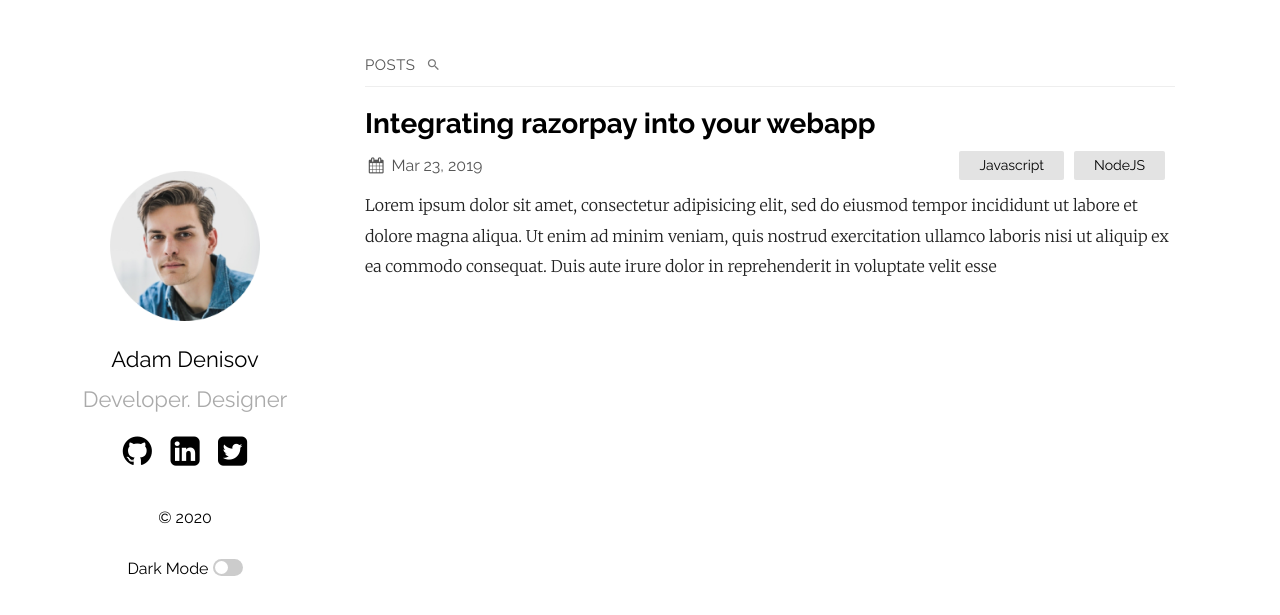
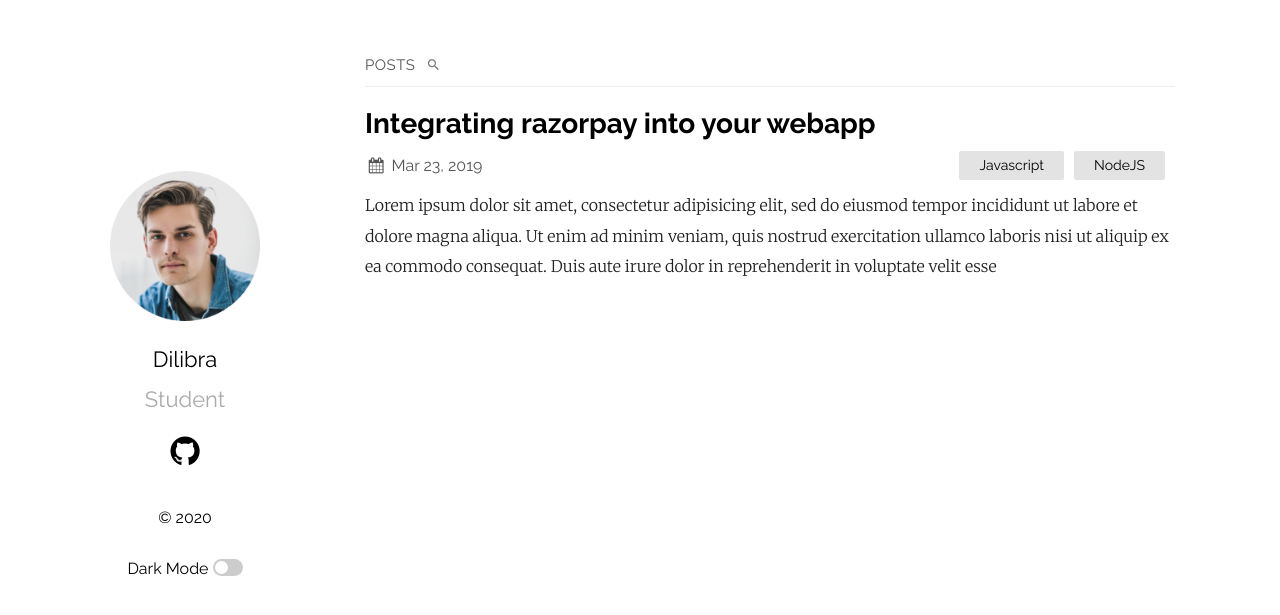
Before and after one commit to Dilibra/Dilibra.github.io, a Jekyll site: the page built from index.md, in a window 1280 px wide. Shown: the top 615 px of the page. Built offline with Jekyll 4.4.1, drawn with Linux system fonts in a browser that asks for light colours; part of the change alters nothing that is shown.

Commit message:
Change _config.yml to customize Dilibra's websit.

```diff
--- a/_config.yml
+++ b/_config.yml
@@ -1,10 +1,8 @@
-title: Your awesome title
-author: GitHub User
-email: your-email@domain.com
+title: Dilibra likes to share
+author: Dilibra
+email: Dilibraa@outlook.com
 description: > # this means to ignore newlines until "show_exerpts:"
-  Write an awesome description for your new site here. You can edit this
-  line in _config.yml. It will appear in your document head meta (for
-  Google search results) and in your feed.xml site description.
+  Dilibra shares something with you.
 show_excerpts: true # set to true to show excerpts on the homepage
 
 # Minima date format
@@ -12,8 +10,8 @@ show_excerpts: true # set to true to show excerpts on the homepage
 sass:
   sass_dir: _sass
 plainwhite:
-  name: Adam Denisov
-  tagline: Developer. Designer
+  name: Dilibra
+  tagline: Student
   date_format: "%b %-d, %Y"
   sitemap: true # set to true to generate sitemap.xml content
   search: true # set to true to enable searchbar
@@ -21,10 +19,10 @@ plainwhite:
 
   # generate social links in footer
   social_links:
-    twitter: thelehhman
-    github:  thelehhman
-    linkedIn: in/thelehhman
-    rss: rss
+    # twitter: thelehhman
+    github:  Dilibra
+    # linkedIn: in/thelehhman
+    # rss: rss
     # dribbble: jekyll
     # flickr:   jekyll
     # instagram: jekyll
```
